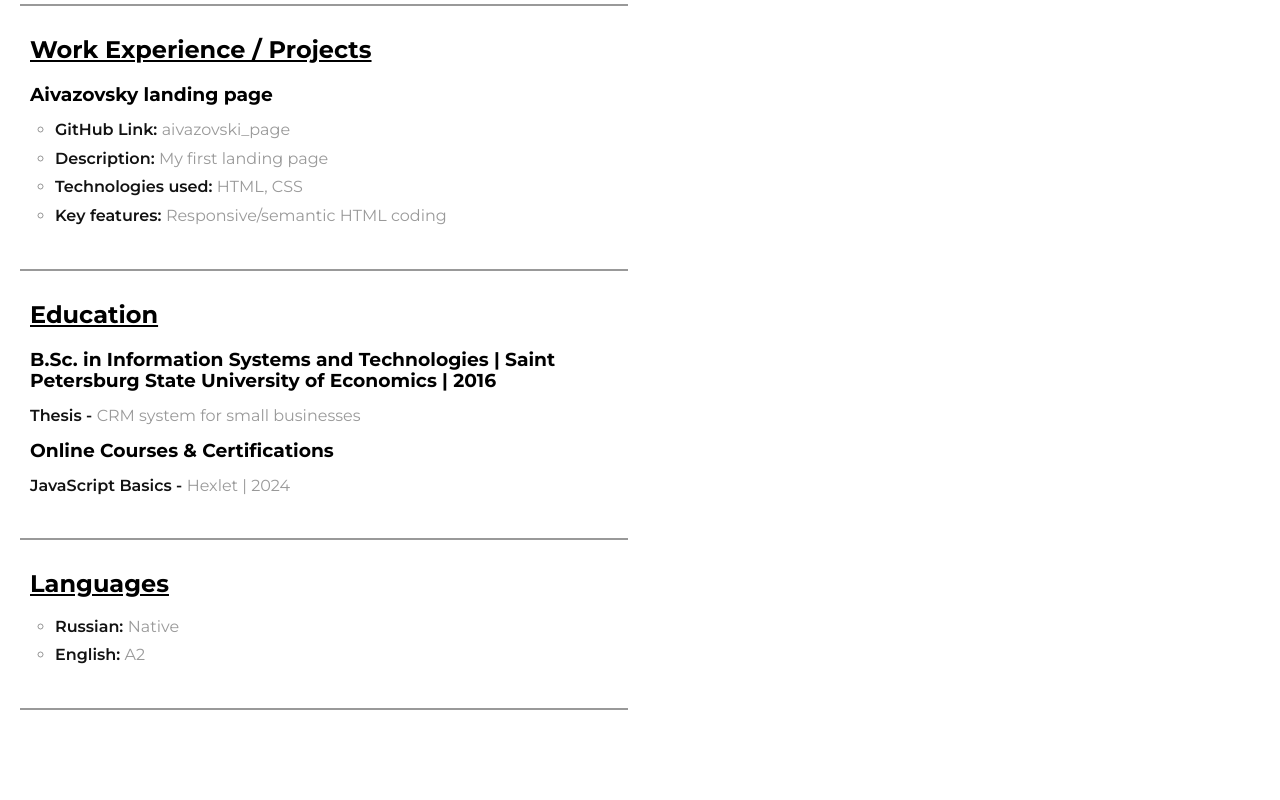
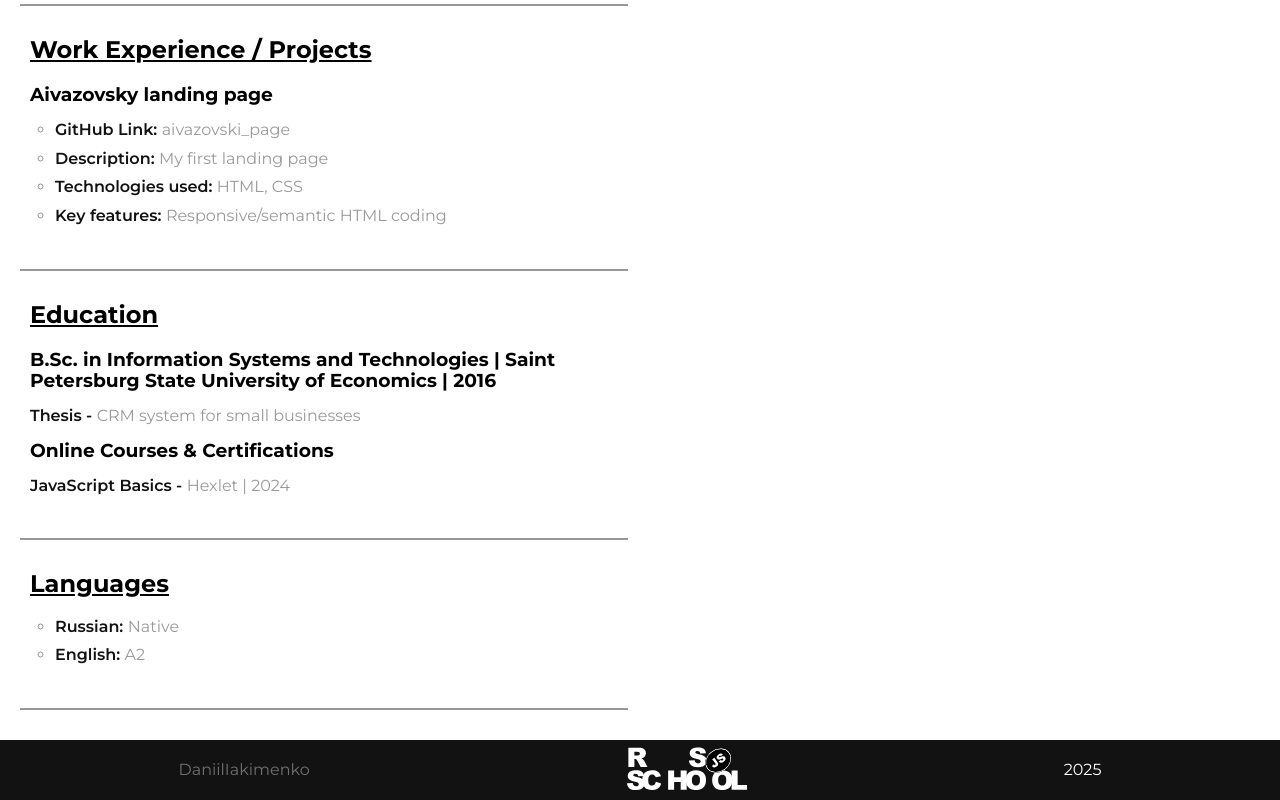
Before and after one commit to DaniilIakimenko/rsschool-cv, a website: page index.html in a window 1280 px wide. Shown: the part 1363-2163 px from the top of the page. Before the commit the page ends 2073 px from the top, so only its background shows below. Drawn offline with nearby package versions, Linux system fonts and the light colour scheme.

Commit message:
feat: add footer

```diff
--- a/index.css
+++ b/index.css
@@ -4,3 +4,4 @@
 @import url(styles/profile.css);
 @import url(styles/navigation.css);
 @import url(styles/main.css);
+@import url(styles/footer.css);
--- a/index.html
+++ b/index.html
@@ -17,7 +17,7 @@
   <header class="header">
     <div class="container">
       <section class="section section-profile">
-        <img src="assets/img/my-photo.webp" alt="Photo">
+        <img src="assets/img/my-photo.webp" alt="Photo" width="200" height="200">
         <div class="section-profile-content">
           <h1 class="section-profile-title">DANIIL IAKIMENKO</h1>
           <p class="section-profile-subtitle">Junior Front-End Developer</p>
@@ -118,6 +118,14 @@
       </section>
     </div>
   </main>
+
+  <footer class="footer">
+    <div class="container footer-container">
+      <a href="https://github.com/DaniilIakimenko" class="git-link">DaniilIakimenko</a>
+      <a href="https://rs.school/courses/javascript-ru"><img src="assets/svg/rs-school-logo.svg" alt="RS School logo" width="120"></a>
+      <div>2025</div>
+    </div>
+  </footer>
 </body>
 
 </html>
--- a/styles/basic.css
+++ b/styles/basic.css
@@ -1,4 +1,9 @@
 body {
+  display: flex;
+  flex-direction: column;
+  justify-content: space-between;
+  min-height: 100vh;
+
   font-family: 'Montserrat', sans-serif;
   color: rgb(var(--co-black-rgb));
 
--- /dev/null
+++ b/styles/footer.css
@@ -0,0 +1,25 @@
+.footer {
+  color: rgb(var(--co-white-rgb));
+
+  background-color: rgb(var(--co-light-black-rgb));
+}
+
+.footer-container {
+  display: flex;
+  justify-content: space-around;
+  align-items: center;
+  height: 60px;
+}
+
+.footer-container img {
+  filter: invert(100%);
+}
+
+.git-link {
+  line-height: 50px;
+  color: rgba(var(--co-white-rgb), var(--opacity));
+}
+
+.git-link:hover {
+  color: rgb(var(--co-white-rgb));
+}
--- a/styles/main.css
+++ b/styles/main.css
@@ -1,6 +1,7 @@
 .main-container {
   display: flex;
   flex-wrap: wrap;
+  margin-bottom: 30px;
 }
 
 .section:not(.section-profile) {
--- a/styles/navigation.css
+++ b/styles/navigation.css
@@ -16,7 +16,7 @@
   color: rgba(var(--co-white-rgb), var(--opacity));
 }
 
-.nav-link::after {
+.nav-link::before {
   content: "";
 
   position: absolute;
--- a/styles/profile.css
+++ b/styles/profile.css
@@ -26,8 +26,6 @@
 }
 
 .section-profile img {
-  width: 200px;
-  aspect-ratio: 1;
   margin: 0 auto 10px;
 
   border-radius: 100px;
```
Also changed, not shown: assets/svg/rs-school-logo.svg (added).
